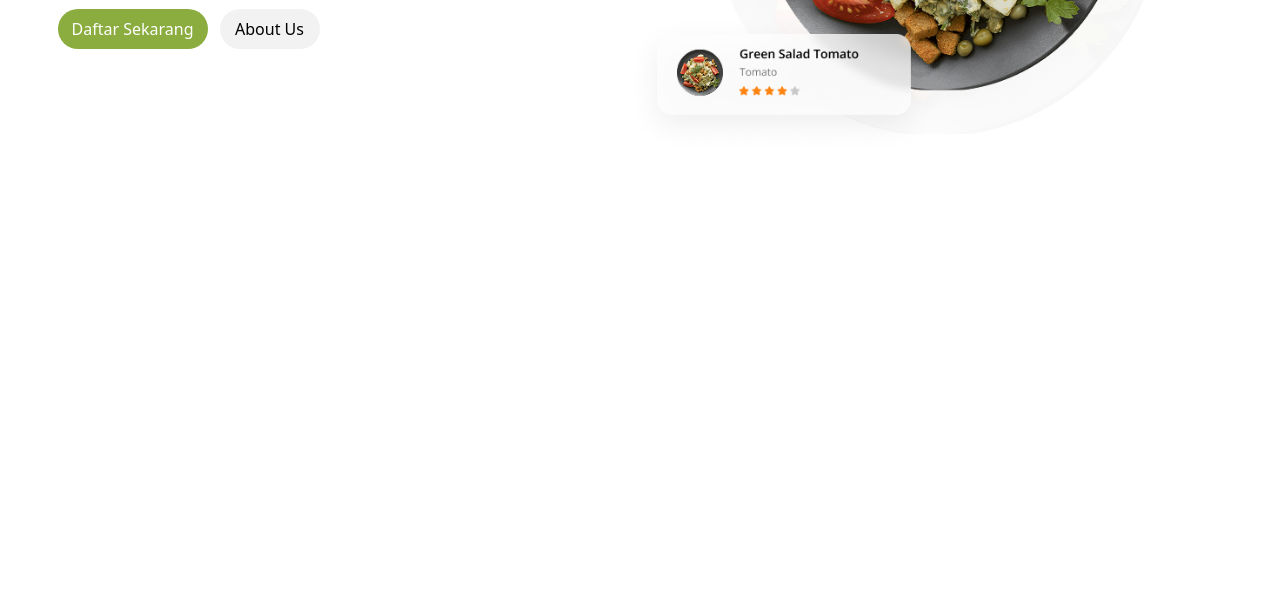
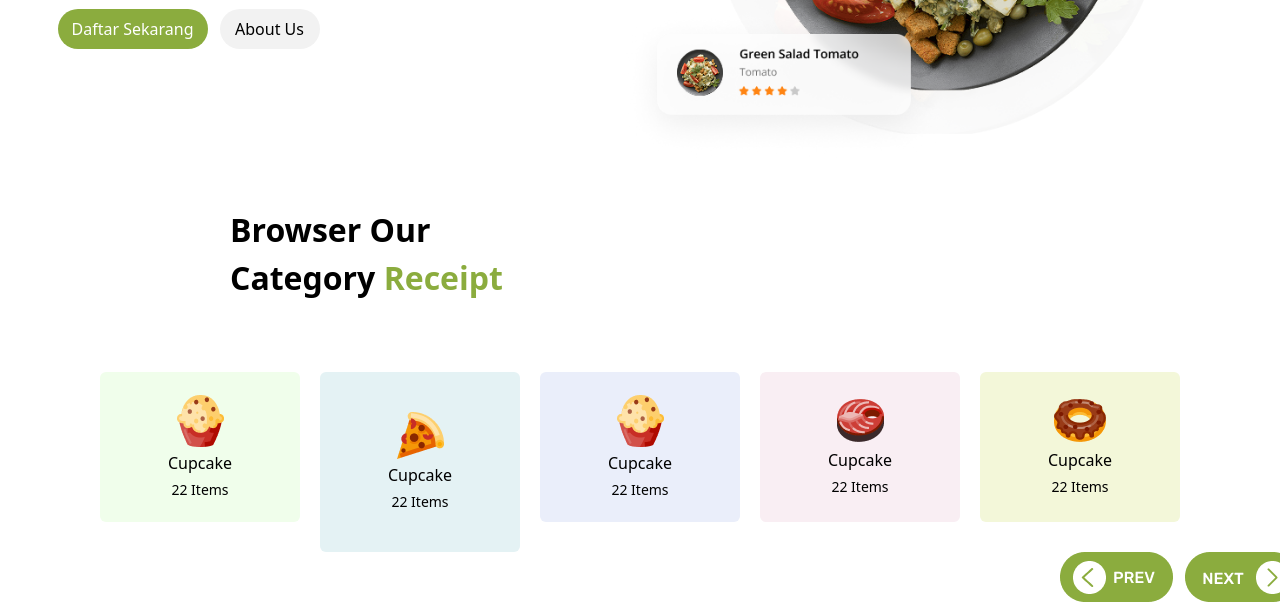
Before and after one commit to azamirov93-ai/project8, a website: page index.html in a window 1280 px wide. Shown: the part 511-1113 px from the top of the page. Before the commit the page ends 800 px from the top, so only its background shows below. Drawn offline with Linux system fonts and the light colour scheme.

Commit message:
section3

```diff
--- a/index.html
+++ b/index.html
@@ -36,5 +36,42 @@
             <img class="w-[600px]" src="./src/Group 385.png" alt="">
         </div>
     </div>
+    <div>
+        <div>
+            <h1 class="w-[350px] text-[32px] font-bold ml-[230px]">Browser Our Category
+<span class="text-[#8BAC3E]">Receipt</span></h1>
+        </div>
+        <div class="flex gap-5 justify-center mt-[70px]">
+            <div class="w-[200px] h-[150px] gap-1 flex flex-col rounded-md justify-center items-center bg-[#F0FEEB]">
+                <img src="./src/Image.png" alt="">
+                <p>Cupcake</p>
+                <p class="text-[14px]">22 Items</p>
+            </div>
+            <div class="w-[200px] h-[180px] gap-1 flex flex-col rounded-md justify-center items-center bg-[#E4F2F4]">
+                <img src="./src/pizza 1.png" alt="">
+                <p>Cupcake</p>
+                <p class="text-[14px]">22 Items</p>
+            </div>
+            <div class="w-[200px] h-[150px] gap-1 flex flex-col rounded-md justify-center items-center bg-[#EAEEFA]">
+                <img src="./src/Image.png" alt="">
+                <p>Cupcake</p>
+                <p class="text-[14px]">22 Items</p>
+            </div>
+            <div class="w-[200px] h-[150px] gap-1 flex flex-col rounded-md justify-center items-center bg-[#F9EEF3]">
+                <img src="./src/salmon 1.png" alt="">
+                <p>Cupcake</p>
+                <p class="text-[14px]">22 Items</p>
+            </div>
+            <div class="w-[200px] h-[150px] gap-1 flex flex-col rounded-md justify-center items-center bg-[#F3F7D9]">
+                <img src="./src/doughnut 1.png" alt="">
+                <p>Cupcake</p>
+                <p class="text-[14px]">22 Items</p>
+            </div>
+        </div>
+        <div class="flex gap-3 ml-[1060px]">
+            <img src="./src/Next.png" alt="">
+            <img src="./src/Next (1).png" alt="">
+        </div>
+    </div>
 </body>
 </html>
```
Also changed, not shown: src/Food.png (added), src/Image.png (added), src/Next (1).png (added), src/Next.png (added), src/doughnut 1.png (added), src/output.css, src/pizza 1.png (added), src/salmon 1.png (added).
